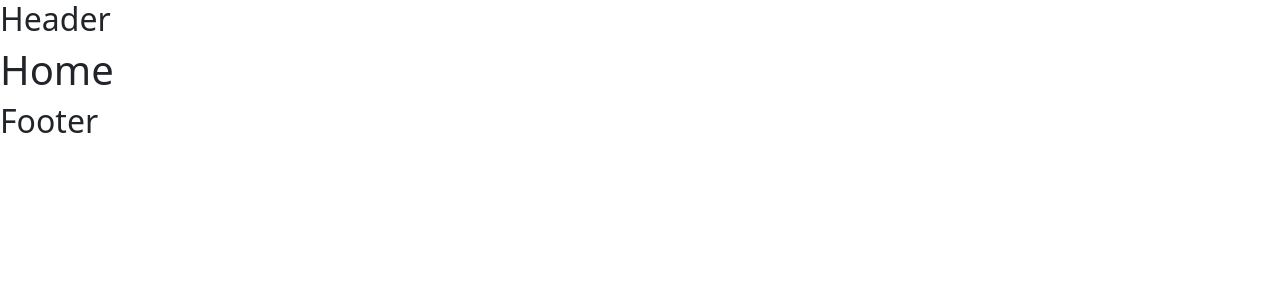
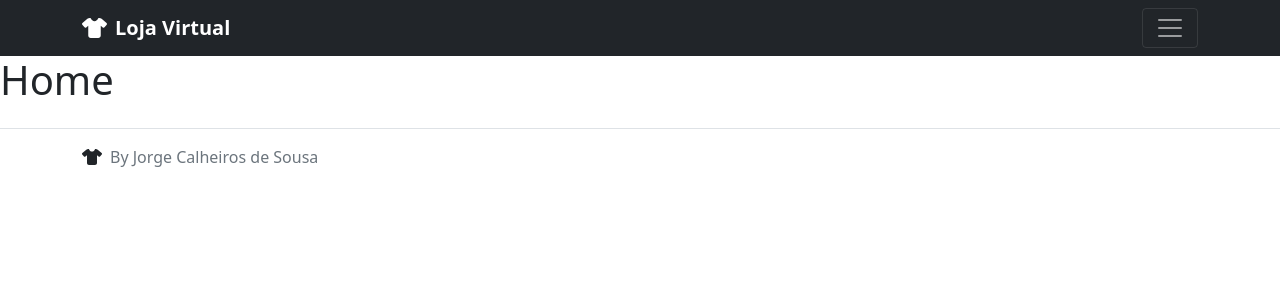
Before and after one commit to jorgecalheiros/Loja-virtual-com-react, a React (Create React App) app: page / in a window 1280 px wide. Shown: the top 300 px of the page. Built offline with nearby package versions, Linux system fonts and the light colour scheme.

Commit message:
header e footer no public

```diff
--- a/package.json
+++ b/package.json
@@ -3,12 +3,14 @@
   "version": "0.1.0",
   "private": true,
   "dependencies": {
+    "@fortawesome/fontawesome-svg-core": "^1.3.0",
+    "@fortawesome/free-solid-svg-icons": "^6.0.0",
+    "@fortawesome/react-fontawesome": "^0.1.17",
     "@testing-library/jest-dom": "^5.16.2",
     "@testing-library/react": "^12.1.3",
     "@testing-library/user-event": "^13.5.0",
     "axios": "^0.26.0",
     "bootstrap": "^5.1.3",
-    "jquery": "^3.6.0",
     "react": "^17.0.2",
     "react-dom": "^17.0.2",
     "react-router-dom": "^6.2.2",
--- a/src/Components/Public/Footer.js
+++ b/src/Components/Public/Footer.js
@@ -0,0 +1,21 @@
+import { FontAwesomeIcon } from "@fortawesome/react-fontawesome";
+import { faTshirt } from "@fortawesome/free-solid-svg-icons";
+
+function Footer() {
+    return (
+        <footer className=" border-top py-3 my-4">
+            <div className="container">
+                <div className="col-md-4 d-flex align-items-center">
+                    <span>
+                        <FontAwesomeIcon icon={faTshirt} />
+                    </span>
+                    <p className="text-muted m-0 px-2">
+                        By Jorge Calheiros de Sousa
+                    </p>
+                </div>
+            </div>
+        </footer>
+    )
+}
+
+export default Footer;
--- a/src/Components/Public/Header.js
+++ b/src/Components/Public/Header.js
@@ -0,0 +1,54 @@
+import { FontAwesomeIcon } from "@fortawesome/react-fontawesome";
+import { faTshirt } from "@fortawesome/free-solid-svg-icons";
+import { NavLink } from "react-router-dom";
+
+function Header() {
+    return (
+        <header>
+
+            <div class="navbar navbar-dark bg-dark box-shadow">
+                <div class="container d-flex justify-content-between">
+                    <NavLink to={"/"} className="navbar-brand d-flex align-items-center">
+                        <FontAwesomeIcon icon={faTshirt} /><strong class="px-2">Loja Virtual</strong>
+                    </NavLink>
+                    <button class="navbar-toggler collapsed" data-bs-toggle="collapse" type="button" data-bs-target="#header">
+                        <span class="navbar-toggler-icon"></span>
+                    </button>
+                </div>
+            </div>
+            <div class="bg-dark collapse" id="header">
+                <div class="container">
+                    <div class="row">
+                        <div class="col-sm-8 col-md-7 py-4">
+                            <h4 class="text-white">
+                                Aviso...
+                            </h4>
+                            <p className="text-white">
+                                Com roupas com preços baratos aqui, caso achar algo que o <br />
+                                incomede entre em contato conosco
+                            </p>
+                        </div>
+                        <div class="col-sm-4 offset-md-1 py-4">
+                            <h4 class="text-white">Contato</h4>
+                            <ul class="list-unstyle">
+                                <li>
+                                    <a href="#" class="text-white">Twitter</a>
+                                </li>
+                                <li>
+                                    <a href="#" class="text-white">Facebook</a>
+                                </li>
+                                <li>
+                                    <a href="#" class="text-white">Email</a>
+                                </li>
+                            </ul>
+                        </div>
+                    </div>
+                </div>
+            </div>
+        </header >
+    )
+}
+
+
+
+export default Header;
--- a/src/Layouts/PublicLayout.js
+++ b/src/Layouts/PublicLayout.js
@@ -1,9 +1,12 @@
+import Footer from "../Components/Public/Footer";
+import Header from "../Components/Public/Header";
+
 function PublicLayout({ children }) {
     return (
         <div>
-            <h2>Header</h2>
+            <Header />
             {children}
-            <h2>Footer</h2>
+            <Footer />
         </div>
     )
 }
--- a/src/index.js
+++ b/src/index.js
@@ -4,8 +4,9 @@ import { BrowserRouter } from 'react-router-dom';
 
 import './index.css';
 import App from './App';
-import 'bootstrap/dist/css/bootstrap.min.css';
 import reportWebVitals from './reportWebVitals';
+import "bootstrap/dist/css/bootstrap.min.css";
+import "bootstrap/dist/js/bootstrap.min.js";
 
 ReactDOM.render(
   <React.StrictMode>
```
Also changed, not shown: src/Components/Navlink.js (deleted), 1 other file (tests, documents, lock files or other folders).
